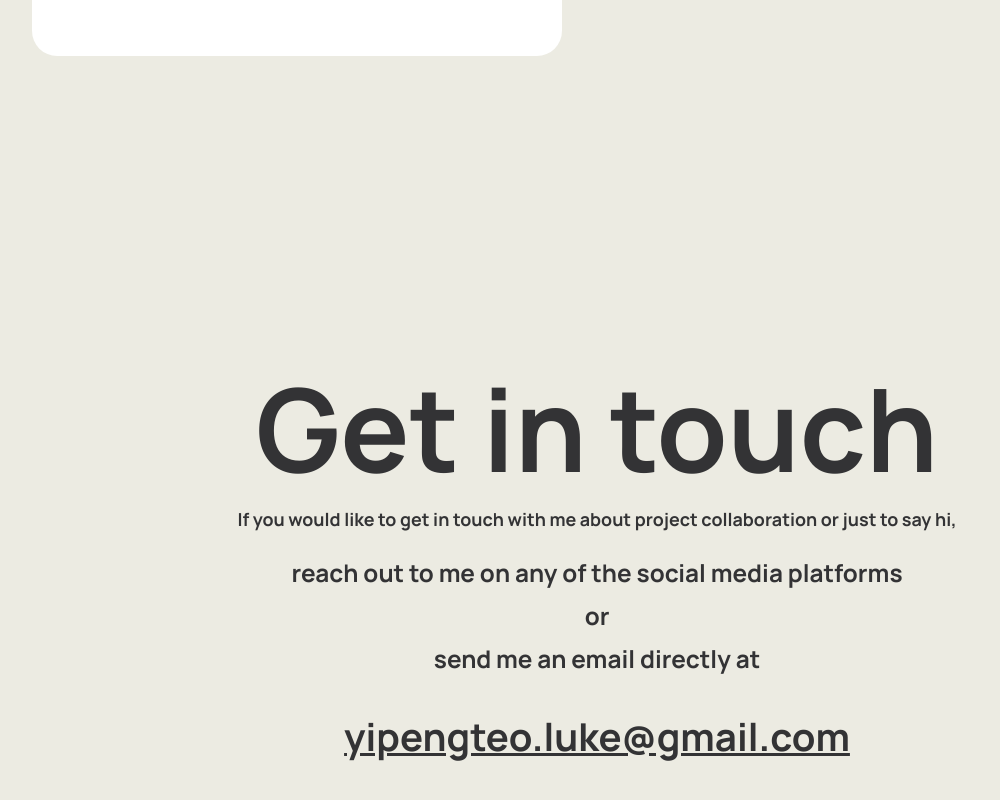
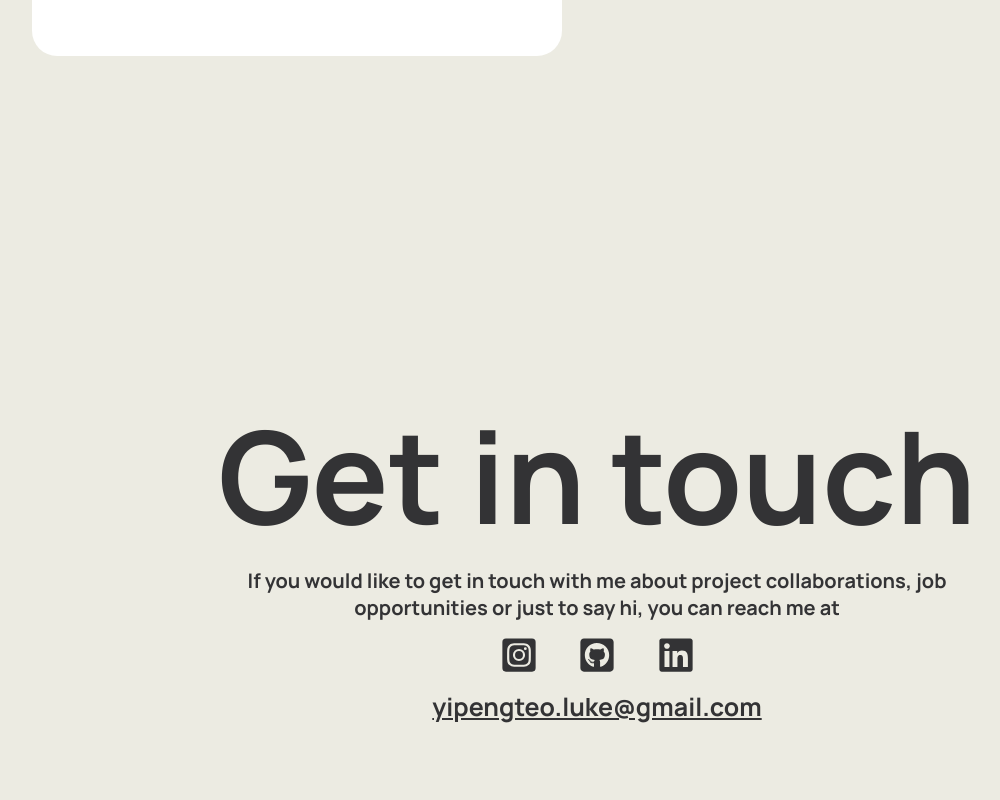
Before and after one commit to teoyi/personal-portfolio, a Next.js app: page / in a window 1280 px wide. Shown: the part 3329-4129 px from the top of the page, without its empty margins (43-1043 px from the left). Built offline with nearby package versions, Linux system fonts and the light colour scheme; a web font is replaced by a local one.

Commit message:
remade contact section

```diff
--- a/src/components/Contact/Contact.js
+++ b/src/components/Contact/Contact.js
@@ -8,16 +8,24 @@ const Contact = () => {
         <div className={classes.contact} id="contact">
             <h1 className={classes.title}>Get in touch</h1>
             <p className={classes.contactContent}>
-                If you would like to get in touch with me about project collaboration or just to say hi,
+                If you would like to get in touch with me about project collaborations, job opportunities or just to say hi, you can reach me at
             </p>
-            <p className={classes.contactContent1}>reach out to me on any of the social media platforms </p>
+            <p className={classes.contactContentMobile}>
+                If you would like to get in touch regarding work or just to say hi, you can reach me at
+            </p>
+            <div className={classes.social}>
+                <a href="https://www.instagram.com/yipeng_/"><FaInstagramSquare className={classes.navSocials} /></a>
+                <a href="https://github.com/teoyi"><FaGithubSquare className={classes.navSocials} /></a>
+                <a href='https://www.linkedin.com/in/luketeo/' ><FaLinkedin className={classes.navSocials} /></a>
+            </div>
+            {/* <p className={classes.contactContent1}>reach out to me on any of the social media platforms </p>
             <p className={classes.contactContent1}>or</p>
-            <p className={classes.contactContent1}>send me an email directly at </p>
+            <p className={classes.contactContent1}>send me an email directly at </p> */}
             <div className={classes.email}><a href="mailto:yipengteo.luke@gmail.com">yipengteo.luke@gmail.com</a></div>
             {/* <div className={classes.social}>
-                <a href="https://www.instagram.com/yipeng_/" className={classes.navSocials}><FaInstagramSquare size="4rem" /></a>
-                <a href="https://github.com/teoyi" className={classes.navSocials}><FaGithubSquare size="4rem" /></a>
-                <a href='https://www.linkedin.com/in/luketeo/' className={classes.navSocials}><FaLinkedin size="4rem" /></a>
+                <a href="https://www.instagram.com/yipeng_/" className={classes.navSocials}><FaInstagramSquare size="4vw" /></a>
+                <a href="https://github.com/teoyi" className={classes.navSocials}><FaGithubSquare size="4vw" /></a>
+                <a href='https://www.linkedin.com/in/luketeo/' className={classes.navSocials}><FaLinkedin size="4vw" /></a>
             </div> */}
         </div>
     );
--- a/src/styles/Contact.module.css
+++ b/src/styles/Contact.module.css
@@ -9,15 +9,15 @@
 }
 
 .title {
-  font-size: 9vw;
+  font-size: 10vw;
   /* margin: 5vw 0; */
 }
 
 .email {
-  font-size: 3vw;
+  font-size: 2.3vw;
   text-decoration: underline;
   /* margin: 3vh 0; */
-  margin-top: 30px;
+  /* margin-top: 10px; */
 }
 
 .contactContent {
@@ -33,45 +33,144 @@
   text-align: center;
   margin: 5px 16vw;
 }
+.contactContentMobile {
+  display: none;
+}
 .social {
   width: 20%;
   display: flex;
   flex-direction: row;
   justify-content: space-evenly;
   align-items: center;
-  margin-top: 20px;
+  /* margin-top: 20px; */
 }
 
 /* 320px — 480px: Mobile devices */
 @media only screen and (min-width: 320px) and (max-width: 480px) {
   .title {
-    font-size: 12vw;
-  }
-  .contactContent {
-    font-size: 3.7vw;
-    margin: 0 9vw;
+    font-size: 45px;
+    margin-bottom: 5px;
   }
   .email {
     font-size: 5.5vw;
   }
+  .navSocials {
+    font-size: 8vw;
+    margin: 0 10px;
+  }
+  .social {
+    margin-top: 10px;
+  }
+  .contactContentMobile {
+    display: block;
+    text-align: center;
+    width: 85vw;
+    font-size: 4vw;
+    margin-bottom: 10px;
+  }
+  .contactContent {
+    display: none;
+  }
 }
 /* 481px — 768px: iPads, Tablets */
 @media only screen and (min-width: 481px) and (max-width: 768px) {
-  .contactContent {
-    font-size: 2.5vw;
-    margin: 0 9vw;
+  .title {
+    font-size: 65px;
+    margin-bottom: 5px;
   }
   .email {
-    font-size: 3.5vw;
+    font-size: 25px;
+  }
+  .navSocials {
+    font-size: 38px;
+    margin: 0 10px;
+  }
+  .social {
+    margin-top: 10px;
+  }
+  /* .contactContentMobile {
+    display: none;
+  } */
+  .contactContent {
+    display: block;
+    font-size: 15px;
+    margin: 0;
+    width: 500px;
   }
 }
 /* 769px — 1024px: Small screens, laptops */
 @media only screen and (min-width: 769px) and (max-width: 1024px) {
+  .title {
+    font-size: 10vw;
+  }
+  .email {
+    font-size: 25px;
+  }
+  .navSocials {
+    font-size: 38px;
+    margin: 0 10px;
+  }
+  .social {
+    margin-top: 10px;
+  }
+  /* .contactContentMobile {
+    display: none;
+  } */
+  .contactContent {
+    display: block;
+    font-size: 15px;
+    margin: 0;
+    width: 500px;
+  }
 }
 /* 1025px — 1200px: Desktops, large screens */
 @media only screen and (min-width: 1025px) and (max-width: 1200px) {
+  .title {
+    font-size: 10vw;
+  }
+  .email {
+    font-size: 25px;
+  }
+  .navSocials {
+    font-size: 38px;
+    margin: 0 10px;
+  }
+  .social {
+    margin-top: 10px;
+  }
+  /* .contactContentMobile {
+    display: none;
+  } */
+  .contactContent {
+    display: block;
+    font-size: 15px;
+    margin: 0;
+    width: 500px;
+  }
 }
 
 /* 1201px and more —  Extra large screens, TV -> current original styling is for that  */
-@media only screen and (min-width: 1980px) {
+@media only screen and (min-width: 1201px) {
+  .title {
+    font-size: 10vw;
+  }
+  .email {
+    font-size: 25px;
+  }
+  .navSocials {
+    font-size: 38px;
+    margin: 0 10px;
+  }
+  .social {
+    margin: 10px 0;
+  }
+  /* .contactContentMobile {
+    display: none;
+  } */
+  .contactContent {
+    display: block;
+    font-size: 20px;
+    margin: 5px 0;
+    width: 800px;
+  }
 }
```
